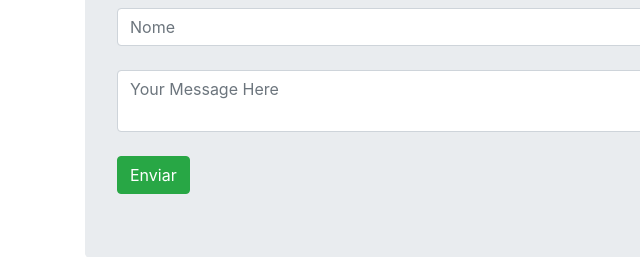
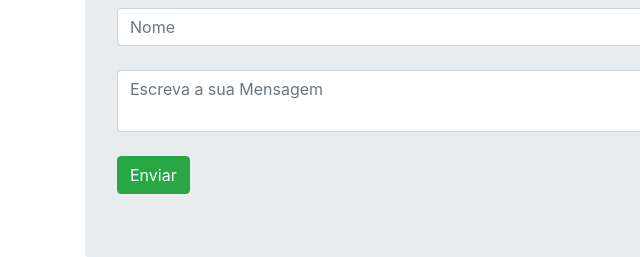
Before and after one commit to Luskan777/ezops-test-lucas, a website: page index.html in a window 1280 px wide. Shown: the part 179-436 px from the top of the page, 0-640 px from the left. Drawn offline with nearby package versions, Linux system fonts and the light colour scheme; no server answers.

Commit message:
Traduzindo

```diff
--- a/index.html
+++ b/index.html
@@ -15,7 +15,7 @@
  <br>
  <input id = "name" class="form-control" placeholder="Nome">
  <br>
- <textarea id = "message" class="form-control" placeholder="Your Message Here">
+ <textarea id = "message" class="form-control" placeholder="Escreva a sua Mensagem">
 </textarea>
  <br>
  <button id="send" class="btn btn-success">Enviar</button>
```
